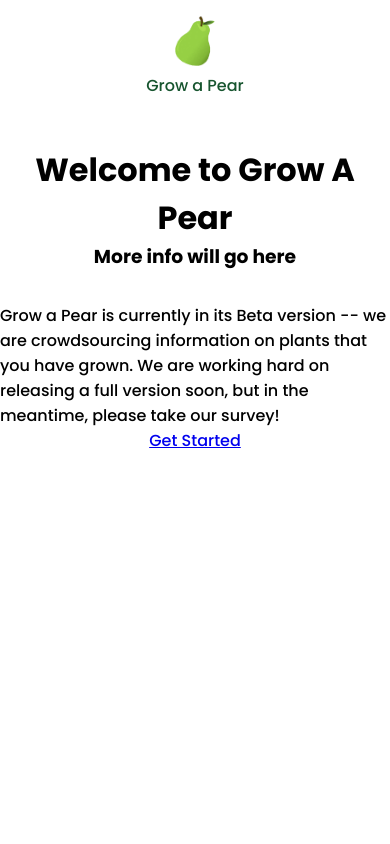
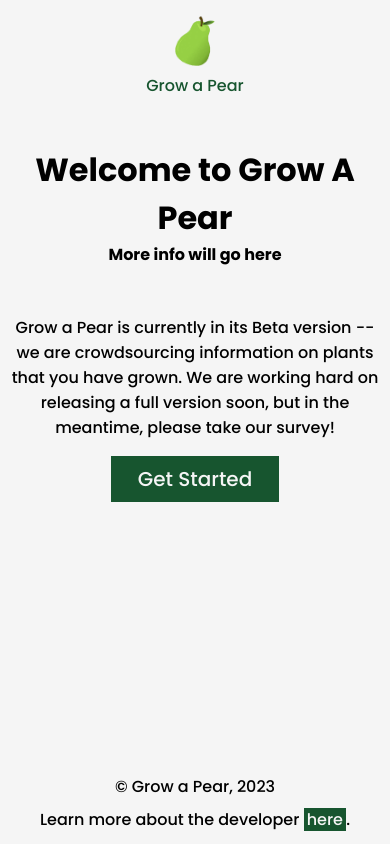
Before and after one commit to meredith-j/grow-a-pear-frontend, a Next.js app: page / in a window 390 px wide. Built offline with nearby package versions, Linux system fonts and the light colour scheme.

Commit message:
homepage, nav bar and footer skeletons complete and responsive

```diff
--- /dev/null
+++ b/src/app/footer.js
@@ -0,0 +1,20 @@
+import Link from "next/link";
+
+export default function Footer() {
+    return (
+    <div className="footer">
+        <div className="footer_section">
+            <p className="footer_text">© Grow a Pear, 2023</p>
+        </div>
+        <div className="footer_section">
+            <span className="footer_text">Learn more about the developer </span>
+            <Link
+                a href="https://www.meredithjonatan.dev"
+                className="footer_link">
+                <span className="footer_link">here</span>
+            </Link>
+            <span className="footer_text">.</span>
+        </div>
+    </div>
+    )
+  }
--- a/src/app/layout.js
+++ b/src/app/layout.js
@@ -1,5 +1,6 @@
 import './styles/globals.scss';
 import Navbar from './navbar';
+import Footer from './footer';
 
 
 export const metadata = {
@@ -12,6 +13,7 @@ export default function RootLayout({ children }) {
       <div className='content'>
         <Navbar />
         <main>{children}</main>
+        <Footer />
       </div>
   )
 }
--- a/src/app/page.js
+++ b/src/app/page.js
@@ -5,8 +5,11 @@ import styles from './styles/home.module.scss'
 export default function Page() {
   return (
   <div className={styles.main}>
+    <div className={styles.hero}>
       <h1 className={styles.hero_header}>Welcome to Grow A Pear</h1>
       <h3 className={styles.hero_subheader}>More info will go here</h3>
+    </div>
+    <div className={styles.info}>
       <p className={styles.info_description}>Grow a Pear is currently in its Beta version -- we are crowdsourcing information on plants that you have grown. We are working hard on releasing a full version soon, but in the meantime, please take our survey!</p>
       <Link
         a href="/"
@@ -14,5 +17,6 @@ export default function Page() {
           <p className={styles.info_link}>Get Started</p>
       </Link>
     </div>
+  </div>
   )
 }
--- a/src/app/styles/globals.scss
+++ b/src/app/styles/globals.scss
@@ -21,6 +21,11 @@
   justify-content: center;
   padding: 1rem 0;
 
+  @include tablet {
+    padding: 1rem 2rem;
+    justify-content: space-between;
+  }
+
   &__header {
     display: flex;
     flex-direction: column;
@@ -41,3 +46,34 @@
     color: $text-alt;
   }
 }
+
+.footer {
+  text-align: center;
+  padding: 0.25rem 2rem;
+  position: absolute;
+  bottom: 0;
+  left: 0;
+  width: 100%;
+
+  @include tablet {
+    display: flex;
+    flex-direction: row;
+    justify-content: space-between;
+    padding: 1rem 2rem;
+  }
+
+  &_section {
+    padding: 0 0 0.5rem 0;
+
+    @include tablet {
+      padding: 0;
+    }
+  }
+
+  &_link {
+    text-decoration: none;
+    color: whitesmoke;
+    background-color: $text-alt;
+    padding: 0rem 0.1rem;
+  }
+}
--- a/src/app/styles/home.module.scss
+++ b/src/app/styles/home.module.scss
@@ -8,15 +8,57 @@
   flex-direction: column;
   justify-content: flex-start;
   align-items: center;
-  padding: 2rem 0 0 0;
 }
 
 .hero {
+  padding: 2rem 0.5rem;
+
   &_header {
     text-align: center;
   }
 
   &_subheader {
-    padding: 0 0 2rem 0
+    text-align: center;
+    font-size: 1rem;
   }
 }
+
+.info {
+  padding: 1rem 0.5rem;
+  display: flex;
+  flex-direction: column;
+  justify-content: center;
+  align-items: center;
+
+  &_description {
+    text-align: center;
+
+    @include tablet {
+      padding: 2rem 5rem;
+    }
+  }
+
+  &_start {
+    text-decoration: none;
+    text-align: center;
+    width: 45%;
+    margin: 1rem 0 0 0;
+
+    @include tablet {
+      width: 15rem;
+    }
+
+  }
+
+  &_link {
+    background-color: $text-alt;
+    color: whitesmoke;
+    padding: 0.5rem 0.25rem;
+    font-size: 1.25rem;
+    width: 100%;
+
+    @include tablet {
+      width: 15rem;
+    }
+  }
+}
--- a/src/app/styles/partials/colours.scss
+++ b/src/app/styles/partials/colours.scss
@@ -1,2 +1,2 @@
-$background: white;
+$background: whitesmoke;
 $text-alt: #17552F;
```
Lines whose indentation alone changed are shown as unchanged.
